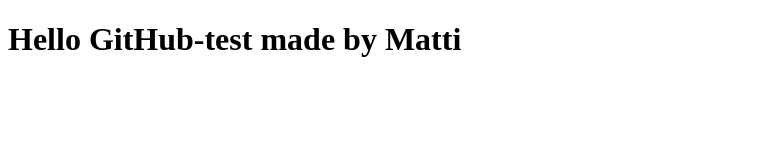
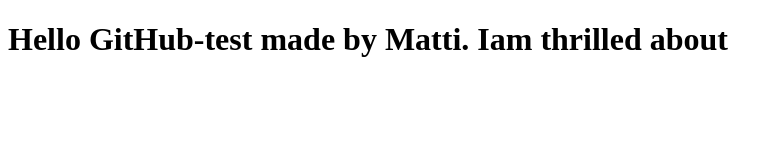
Before and after one commit to welinmat/github-test, a plain HTML site: page index.html in a window 1280 px wide. Shown: the whole page, without its empty margins (0-783 px from the left). Drawn offline with Linux system fonts and the light colour scheme.

Commit message:
Small mods

```diff
--- a/index.html
+++ b/index.html
@@ -5,6 +5,6 @@
     <title>Hello GitHub-test</title>
   </head>
   <body>
-    <h1>Hello GitHub-test made by Matti</h1>
+    <h1>Hello GitHub-test made by Matti. Iam thrilled about</h1>
   </body>
 </html>
```
